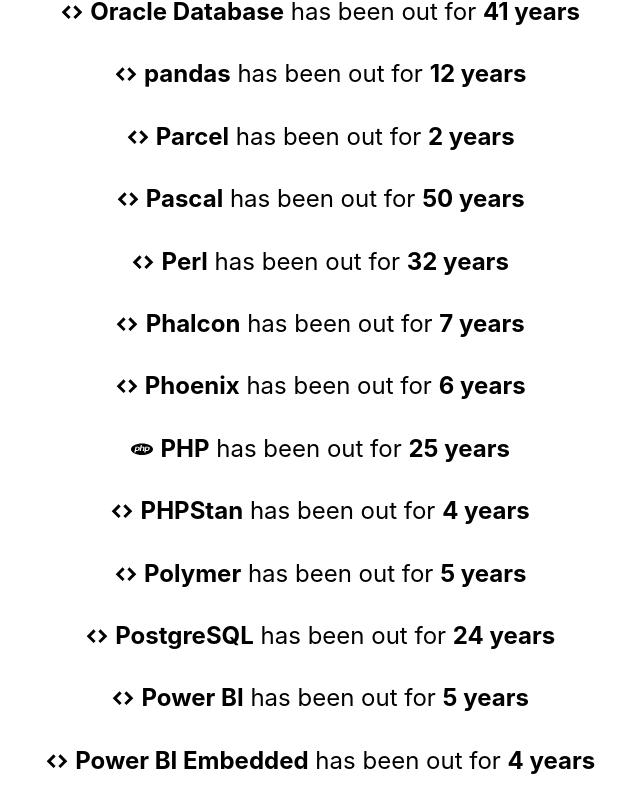
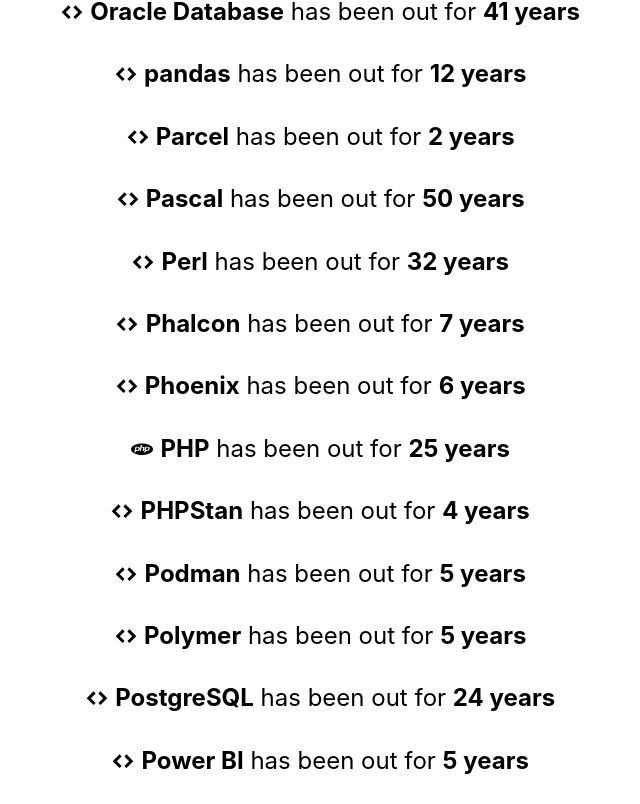
Before and after one commit to jsrn/howoldisit, a React (Create React App) app: page / in a window 1280 px wide. Shown: the part 11196-12000 px from the top of the page, without its empty margins (323-963 px from the left). Built offline with nearby package versions, Linux system fonts and the light colour scheme.

Commit message:
Add podman

```diff
--- a/src/technologies.js
+++ b/src/technologies.js
@@ -185,6 +185,7 @@ const technologies = [
   { name: "Phoenix", released: new Date("2014-04-30"), link: "https://phoenixframework.org/" },
   { name: "PHP", released: new Date("1995-06-08"), icon: "php", link: "http://www.php.net/" },
   { name: "PHPStan", released: new Date("2016-06-17"), link: "https://github.com/phpstan" },
+  { name: "Podman", released: new Date("2015-04-05"), link: "https://podman.io/" },
   { name: "Polymer", released: new Date("2015-06-02"), link: "https://www.polymer-project.org/" },
   { name: "PostgreSQL", released: new Date("1996-07-08"), link: "https://www.postgresql.org/" },
   { name: "Power BI", released: new Date("2015-07-24"), link: "https://powerbi.microsoft.com/en-us/" },
```
